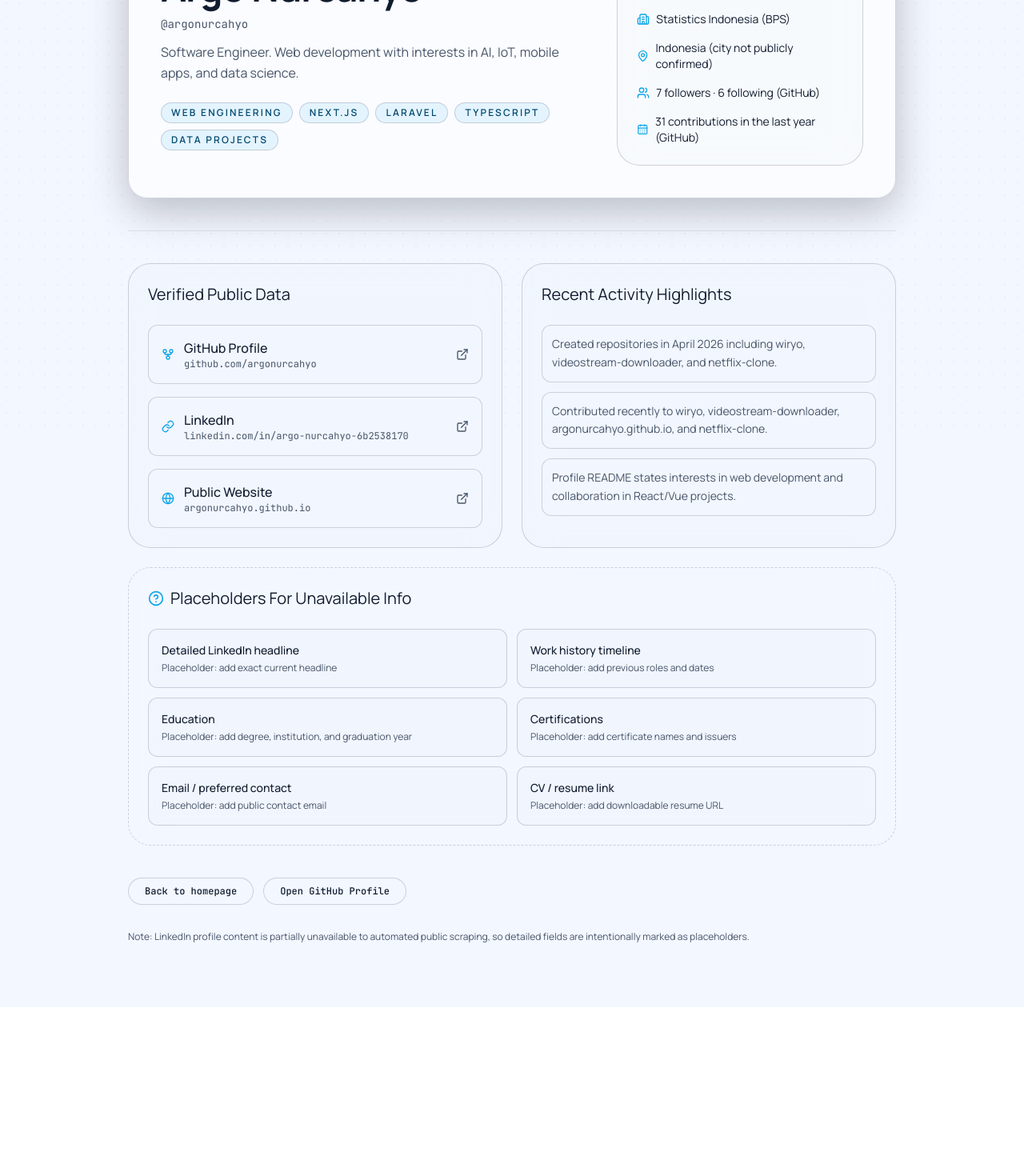
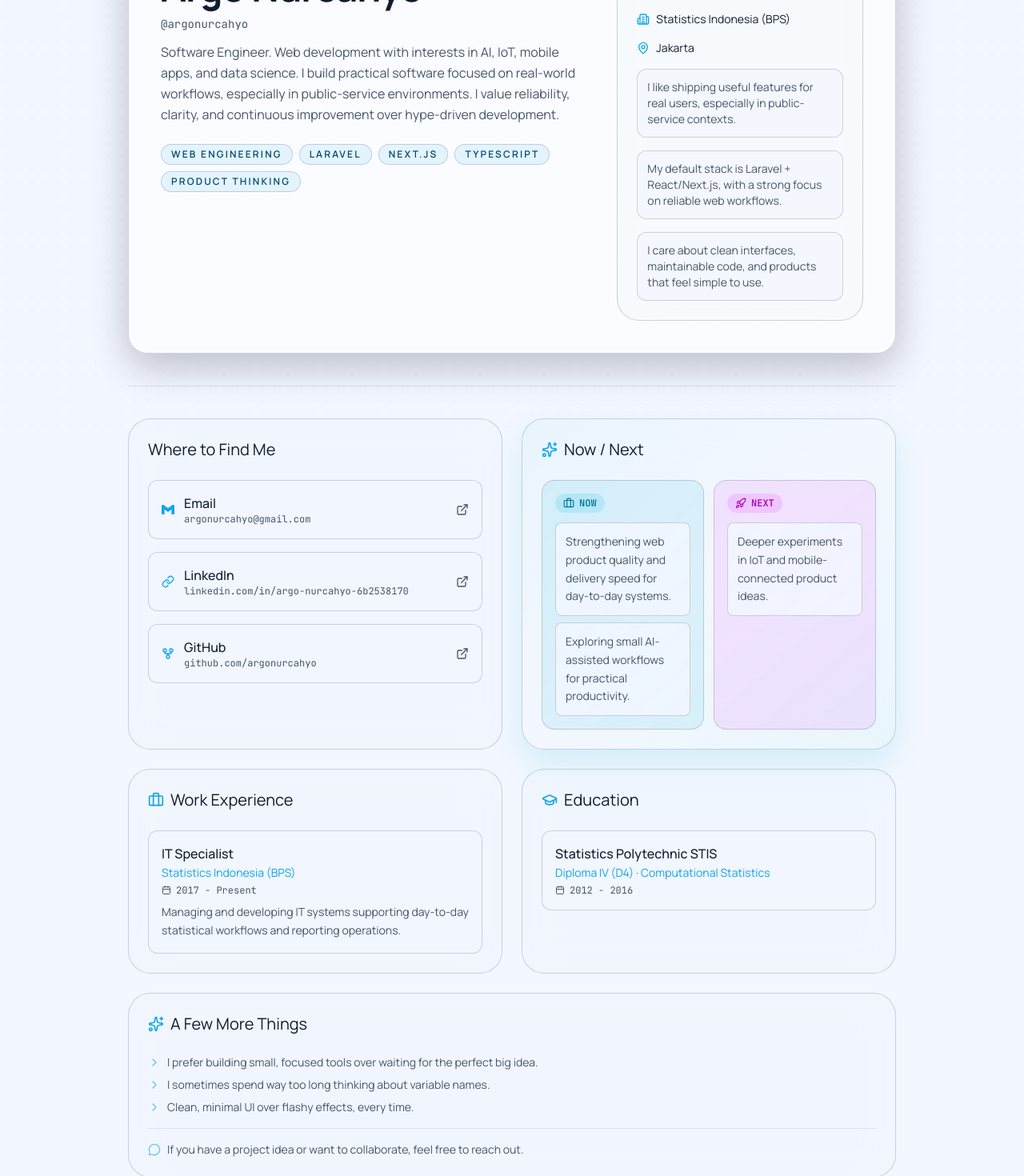
Before and after one commit to argonurcahyo/argonurcahyo.github.io, a Next.js app: page /profile in a window 1280 px wide. Shown: the part 260-1730 px from the top of the page at 80% size. Before the commit the page ends 1519 px from the top, so only its background shows below. Built offline with nearby package versions, Linux system fonts and the light colour scheme.

Commit message:
feat: update profile links and enhance personal profile section; improve layout and content clarity

```diff
--- a/app/page.tsx
+++ b/app/page.tsx
@@ -37,31 +37,33 @@ import { TypewriterText } from "@/components/typewriter-text";
 import { Button } from "@/components/ui/button";
 import { Card, CardContent } from "@/components/ui/card";
 import { Separator } from "@/components/ui/separator";
+import { SiGithub, SiGitlab, SiX } from "react-icons/si";
+import { FaLinkedin } from "react-icons/fa";
 
 const profileLinks =[
+  {
+    label: "LinkedIn",
+    href: "https://www.linkedin.com/in/argo-nurcahyo-6b2538170/",
+    description: "Career profile.",
+    icon: FaLinkedin,
+  },
+  {
+    label: "@argonurcahyo",
+    href: "https://twitter.com/argonurcahyo",
+    description: "Quick updates.",
+    icon: SiX,
+  },
+  {
+    label: "Github",
+    href: "https://github.com/argonurcahyo?tab=repositories",
+    description: "Portfolio repositories and experiments.",
+    icon: SiGithub,
+  },
   {
     label: "GitLab",
     href: "https://gitlab.com/argonurcahyo",
     description: "Additional portfolio repositories.",
-    icon: FolderKanban,
-  },
-  {
-    label: "LinkedIn",
-    href: "https://www.linkedin.com/in/argo-nurcahyo-6b2538170/",
-    description: "Career profile.",
-    icon: Globe2,
-  },
-  {
-    label: "X / @argonurcahyo",
-    href: "https://twitter.com/argonurcahyo",
-    description: "Quick updates.",
-    icon: Send,
-  },
-  {
-    label: "Archive",
-    href: "https://github.com/argonurcahyo?tab=repositories",
-    description: "All repositories.",
-    icon: FolderKanban,
+    icon: SiGitlab,
   },
 ];
 
@@ -400,7 +402,7 @@ export default function Home() {
                   Start with the code.
                 </h2>
                 <p className="max-w-sm text-muted-foreground leading-relaxed">
-                  GitLab for projects, LinkedIn for profile.
+                  GitHub for projects, LinkedIn for profile.
                 </p>
               </div>
 
--- a/app/profile/page.tsx
+++ b/app/profile/page.tsx
@@ -1,13 +1,16 @@
 import {
   Briefcase,
   Building2,
-  CalendarDays,
-  CircleHelp,
+  Calendar,
+  ChevronRight,
   ExternalLink,
   GitFork,
-  Globe,
+  GraduationCap,
   Link as LinkIcon,
   MapPin,
+  MessageCircle,
+  Rocket,
+  Sparkles,
   Users,
 } from "lucide-react";
 import Link from "next/link";
@@ -17,6 +20,7 @@ import { ThemeToggle } from "@/components/theme-toggle";
 import { Badge } from "@/components/ui/badge";
 import { Card, CardContent, CardHeader, CardTitle } from "@/components/ui/card";
 import { Separator } from "@/components/ui/separator";
+import { SiGmail } from "react-icons/si";
 
 const profile = {
   fullName: "Argo Nurcahyo",
@@ -25,18 +29,17 @@ const profile = {
   focus: "Web development with interests in AI, IoT, mobile apps, and data science",
   currentRole: "Civil Servant",
   currentOrg: "Statistics Indonesia (BPS)",
-  location: "Indonesia (city not publicly confirmed)",
-  followers: "7",
-  following: "6",
-  contributionsLastYear: "31",
+  location: "Jakarta",
+  shortBio:
+    "I build practical software focused on real-world workflows, especially in public-service environments. I value reliability, clarity, and continuous improvement over hype-driven development.",
 };
 
-const verifiedSignals = [
+const contactPoints = [
   {
-    label: "GitHub Profile",
-    value: "github.com/argonurcahyo",
-    href: "https://github.com/argonurcahyo",
-    icon: GitFork,
+    label: "Email",
+    value: "argonurcahyo@gmail.com",
+    href: "mailto:argonurcahyo@gmail.com",
+    icon: SiGmail, //gmail icon?
   },
   {
     label: "LinkedIn",
@@ -45,26 +48,50 @@ const verifiedSignals = [
     icon: LinkIcon,
   },
   {
-    label: "Public Website",
-    value: "argonurcahyo.github.io",
-    href: "https://argonurcahyo.github.io",
-    icon: Globe,
+    label: "GitHub",
+    value: "github.com/argonurcahyo",
+    href: "https://github.com/argonurcahyo",
+    icon: GitFork,
   },
 ];
 
-const activityHighlights = [
-  "Created repositories in April 2026 including wiryo, videostream-downloader, and netflix-clone.",
-  "Contributed recently to wiryo, videostream-downloader, argonurcahyo.github.io, and netflix-clone.",
-  "Profile README states interests in web development and collaboration in React/Vue projects.",
+const personalHighlights = [
+  "I like shipping useful features for real users, especially in public-service contexts.",
+  "My default stack is Laravel + React/Next.js, with a strong focus on reliable web workflows.",
+  "I care about clean interfaces, maintainable code, and products that feel simple to use.",
 ];
 
-const placeholders = [
-  { label: "Detailed LinkedIn headline", value: "Placeholder: add exact current headline" },
-  { label: "Work history timeline", value: "Placeholder: add previous roles and dates" },
-  { label: "Education", value: "Placeholder: add degree, institution, and graduation year" },
-  { label: "Certifications", value: "Placeholder: add certificate names and issuers" },
-  { label: "Email / preferred contact", value: "Placeholder: add public contact email" },
-  { label: "CV / resume link", value: "Placeholder: add downloadable resume URL" },
+const nowItems = [
+  "Strengthening web product quality and delivery speed for day-to-day systems.",
+  "Exploring small AI-assisted workflows for practical productivity.",
+];
+
+const nextItems = ["Deeper experiments in IoT and mobile-connected product ideas."];
+
+const focusTags = ["Web Engineering", "Laravel", "Next.js", "TypeScript", "Product Thinking"];
+
+const workExperience = [
+  {
+    role: "IT Specialist",
+    org: "Statistics Indonesia (BPS)",
+    period: "2017 - Present",
+    note: "Managing and developing IT systems supporting day-to-day statistical workflows and reporting operations.",
+  },
+];
+
+const education = [
+  {
+    institution: "Statistics Polytechnic STIS",
+    degree: "Diploma IV (D4)",
+    field: "Computational Statistics",
+    period: "2012 - 2016",
+  },
+];
+
+const extras = [
+  "I prefer building small, focused tools over waiting for the perfect big idea.",
+  "I sometimes spend way too long thinking about variable names.",
+  "Clean, minimal UI over flashy effects, every time.",
 ];
 
 export default function ProfilePage() {
@@ -80,41 +107,44 @@ export default function ProfilePage() {
           <span className="font-mono text-sm font-semibold tracking-tight">argo.profile</span>
         </Link>
         <nav className="flex items-center gap-1 sm:gap-3">
-          <Link className="rounded-full px-3 py-1 font-mono text-xs font-medium text-muted-foreground transition-colors hover:bg-muted/50 hover:text-foreground" href="/">
-            home
+          <Link
+            className="rounded-full px-3 py-1 font-mono text-xs font-medium text-muted-foreground transition-colors hover:bg-muted/50 hover:text-foreground"
+            href="/"
+          >
+            goHome()
           </Link>
           <a className="rounded-full bg-primary/10 px-3 py-1 font-mono text-xs font-medium text-primary" href="#details">
-            details
+            profile()
           </a>
           <ThemeToggle />
         </nav>
       </header>
 
-      <main className="relative z-10 mx-auto max-w-5xl px-5 pt-32 pb-20 sm:px-8">
+      <main className="relative z-10 mx-auto max-w-5xl px-5 pb-20 pt-32 sm:px-8">
         <AnimatedSection>
           <section className="grid gap-8 rounded-3xl border border-border/50 bg-card/70 p-7 shadow-[0_16px_50px_rgba(3,8,18,0.24)] sm:p-10 lg:grid-cols-[1.4fr_0.8fr]">
             <div className="space-y-6">
-            <Badge className="w-fit rounded-full bg-primary/15 text-primary">Detailed Profile</Badge>
+              <Badge className="w-fit rounded-full bg-primary/15 text-primary">Personal Profile</Badge>
               <div className="space-y-3">
                 <h1 className="text-balance text-4xl font-bold tracking-tight sm:text-5xl">{profile.fullName}</h1>
                 <p className="font-mono text-sm text-muted-foreground">{profile.handle}</p>
                 <p className="max-w-2xl text-base leading-relaxed text-muted-foreground">
-                {profile.title}. {profile.focus}.
+                  {profile.title}. {profile.focus}. {profile.shortBio}
                 </p>
               </div>
 
               <div className="flex flex-wrap gap-2">
-              <Badge variant="secondary" className="rounded-full">Web Engineering</Badge>
-              <Badge variant="secondary" className="rounded-full">Next.js</Badge>
-              <Badge variant="secondary" className="rounded-full">Laravel</Badge>
-              <Badge variant="secondary" className="rounded-full">TypeScript</Badge>
-              <Badge variant="secondary" className="rounded-full">Data Projects</Badge>
+                {focusTags.map((tag) => (
+                  <Badge key={tag} variant="secondary" className="rounded-full">
+                    {tag}
+                  </Badge>
+                ))}
               </div>
             </div>
 
             <Card className="border-border/50 bg-muted/20 shadow-none">
               <CardHeader>
-              <CardTitle className="font-mono text-sm tracking-wide text-muted-foreground">Public Snapshot</CardTitle>
+                <CardTitle className="font-mono text-sm tracking-wide text-muted-foreground">Current Context</CardTitle>
               </CardHeader>
               <CardContent className="space-y-4 text-sm">
                 <div className="flex items-center gap-2">
@@ -129,14 +159,11 @@ export default function ProfilePage() {
                   <MapPin className="h-4 w-4 text-primary" />
                   <span>{profile.location}</span>
                 </div>
-              <div className="flex items-center gap-2">
-                <Users className="h-4 w-4 text-primary" />
-                <span>{profile.followers} followers · {profile.following} following (GitHub)</span>
+                {personalHighlights.map((item) => (
+                  <div key={item} className="rounded-xl border border-border/35 bg-background/70 p-3 text-muted-foreground">
+                    {item}
                   </div>
-              <div className="flex items-center gap-2">
-                <CalendarDays className="h-4 w-4 text-primary" />
-                <span>{profile.contributionsLastYear} contributions in the last year (GitHub)</span>
-              </div>
+                ))}
               </CardContent>
             </Card>
           </section>
@@ -148,10 +175,10 @@ export default function ProfilePage() {
           <section id="details" className="grid gap-6 lg:grid-cols-2">
             <Card className="border-border/50 bg-muted/10 shadow-none">
               <CardHeader>
-              <CardTitle className="text-xl">Verified Public Data</CardTitle>
+                <CardTitle className="text-xl">Where to Find Me</CardTitle>
               </CardHeader>
               <CardContent className="space-y-4">
-              {verifiedSignals.map((item) => {
+                {contactPoints.map((item) => {
                   const Icon = item.icon;
                   return (
                     <a
@@ -175,37 +202,93 @@ export default function ProfilePage() {
               </CardContent>
             </Card>
 
-          <Card className="border-border/50 bg-muted/10 shadow-none">
+            <Card className="border-primary/30 bg-linear-to-br from-primary/10 via-background to-cyan-500/10 shadow-[0_18px_40px_rgba(6,182,212,0.14)]">
               <CardHeader>
-              <CardTitle className="text-xl">Recent Activity Highlights</CardTitle>
+                <CardTitle className="flex items-center gap-2 text-xl">
+                  <Sparkles className="h-5 w-5 text-primary" />
+                  Now / Next
+                </CardTitle>
               </CardHeader>
-            <CardContent>
-              <ul className="space-y-3 text-sm text-muted-foreground">
-                {activityHighlights.map((item) => (
-                  <li key={item} className="rounded-xl border border-border/35 bg-background/70 p-3 leading-relaxed">
+              <CardContent className="space-y-4">
+                <div className="grid gap-3 sm:grid-cols-2">
+                  <section className="rounded-2xl border border-cyan-500/30 bg-cyan-500/10 p-4">
+                    <p className="mb-3 inline-flex items-center gap-1.5 rounded-full bg-cyan-500/15 px-2.5 py-1 font-mono text-xs font-semibold text-cyan-700 dark:text-cyan-300">
+                      <Briefcase className="h-3.5 w-3.5" />
+                      NOW
+                    </p>
+                    <ul className="space-y-2">
+                      {nowItems.map((item) => (
+                        <li key={item} className="rounded-lg border border-cyan-500/25 bg-background/85 p-3 text-sm leading-relaxed text-muted-foreground">
                           {item}
                         </li>
                       ))}
                     </ul>
+                  </section>
+
+                  <section className="rounded-2xl border border-fuchsia-500/25 bg-fuchsia-500/10 p-4">
+                    <p className="mb-3 inline-flex items-center gap-1.5 rounded-full bg-fuchsia-500/15 px-2.5 py-1 font-mono text-xs font-semibold text-fuchsia-700 dark:text-fuchsia-300">
+                      <Rocket className="h-3.5 w-3.5" />
+                      NEXT
+                    </p>
+                    <ul className="space-y-2">
+                      {nextItems.map((item) => (
+                        <li key={item} className="rounded-lg border border-fuchsia-500/20 bg-background/85 p-3 text-sm leading-relaxed text-muted-foreground">
+                          {item}
+                        </li>
+                      ))}
+                    </ul>
+                  </section>
+                </div>
               </CardContent>
             </Card>
           </section>
         </AnimatedSection>
 
-        <AnimatedSection delay={0.2}>
-        <section className="mt-6">
-          <Card className="border-dashed border-border/60 bg-transparent shadow-none">
+        <AnimatedSection delay={0.15}>
+          <section className="mt-6 grid gap-6 lg:grid-cols-2">
+            <Card className="border-border/50 bg-muted/10 shadow-none">
               <CardHeader>
                 <CardTitle className="flex items-center gap-2 text-xl">
-                <CircleHelp className="h-5 w-5 text-primary" />
-                Placeholders For Unavailable Info
+                  <Briefcase className="h-5 w-5 text-primary" />
+                  Work Experience
                 </CardTitle>
               </CardHeader>
-            <CardContent className="grid gap-3 sm:grid-cols-2">
-              {placeholders.map((item) => (
-                <div key={item.label} className="rounded-xl border border-border/40 bg-muted/15 p-4">
-                  <p className="text-sm font-medium">{item.label}</p>
-                  <p className="mt-1 text-xs text-muted-foreground">{item.value}</p>
+              <CardContent className="space-y-4">
+                {workExperience.map((item) => (
+                  <div key={`${item.role}-${item.org}`} className="rounded-xl border border-border/40 bg-background/70 p-4">
+                    <p className="font-medium">{item.role}</p>
+                    <p className="mt-0.5 text-sm text-primary">{item.org}</p>
+                    <p className="mt-1 flex items-center gap-1.5 font-mono text-xs text-muted-foreground">
+                      <Calendar className="h-3 w-3" />
+                      {item.period}
+                    </p>
+                    <p className="mt-2 text-sm leading-relaxed text-muted-foreground">{item.note}</p>
+                  </div>
+                ))}
+              </CardContent>
+            </Card>
+
+            <Card className="border-border/50 bg-muted/10 shadow-none">
+              <CardHeader>
+                <CardTitle className="flex items-center gap-2 text-xl">
+                  <GraduationCap className="h-5 w-5 text-primary" />
+                  Education
+                </CardTitle>
+              </CardHeader>
+              <CardContent className="space-y-4">
+                {education.map((item) => (
+                  <div
+                    key={`${item.institution}-${item.degree}-${item.period}`}
+                    className="rounded-xl border border-border/40 bg-background/70 p-4"
+                  >
+                    <p className="font-medium">{item.institution}</p>
+                    <p className="mt-0.5 text-sm text-primary">
+                      {item.degree} · {item.field}
+                    </p>
+                    <p className="mt-1 flex items-center gap-1.5 font-mono text-xs text-muted-foreground">
+                      <Calendar className="h-3 w-3" />
+                      {item.period}
+                    </p>
                   </div>
                 ))}
               </CardContent>
@@ -213,26 +296,55 @@ export default function ProfilePage() {
           </section>
         </AnimatedSection>
 
-        <AnimatedSection delay={0.3}>
+        <AnimatedSection delay={0.25}>
+          <section className="mt-6">
+            <Card className="border-border/60 bg-muted/10 shadow-none">
+              <CardHeader>
+                <CardTitle className="flex items-center gap-2 text-xl">
+                  <Sparkles className="h-5 w-5 text-primary" />
+                  A Few More Things
+                </CardTitle>
+              </CardHeader>
+              <CardContent className="space-y-4">
+                <ul className="flex flex-col gap-2">
+                  {extras.map((item) => (
+                    <li key={item} className="flex items-start gap-2 text-sm text-muted-foreground">
+                      <ChevronRight className="mt-0.5 h-4 w-4 shrink-0 text-primary/60" />
+                      <span>{item}</span>
+                    </li>
+                  ))}
+                </ul>
+                <Separator className="border-dashed opacity-50" />
+                <p className="flex items-center gap-2 text-sm text-muted-foreground">
+                  <MessageCircle className="h-4 w-4 shrink-0 text-primary/60" />
+                  If you have a project idea or want to collaborate, feel free to reach out.
+                </p>
+              </CardContent>
+            </Card>
+          </section>
+        </AnimatedSection>
+
+        <AnimatedSection delay={0.35}>
           <section className="mt-10 flex flex-wrap gap-3">
-          <Link href="/" className="rounded-full border border-border/60 bg-background px-5 py-2 font-mono text-xs font-medium hover:bg-muted/40">
-            Back to homepage
+            <Link
+              href="/"
+              className="rounded-full border border-border/60 bg-background px-5 py-2 font-mono text-xs font-medium hover:bg-muted/40"
+            >
+              goHome()
             </Link>
             <a
-            href="https://github.com/argonurcahyo"
+              href="https://www.linkedin.com/in/argo-nurcahyo-6b2538170/"
               target="_blank"
               rel="noreferrer"
               className="rounded-full border border-border/60 bg-background px-5 py-2 font-mono text-xs font-medium hover:bg-muted/40"
             >
-            Open GitHub Profile
+              openLinkedIn()
             </a>
           </section>
         </AnimatedSection>
 
-        <AnimatedSection delay={0.4}>
-        <p className="mt-8 text-xs text-muted-foreground">
-          Note: LinkedIn profile content is partially unavailable to automated public scraping, so detailed fields are intentionally marked as placeholders.
-        </p>
+        <AnimatedSection delay={0.45}>
+          <p className="mt-8 text-xs text-muted-foreground">A personal profile draft designed for ongoing updates.</p>
         </AnimatedSection>
       </main>
     </div>
```
Lines whose indentation alone changed are shown as unchanged.
